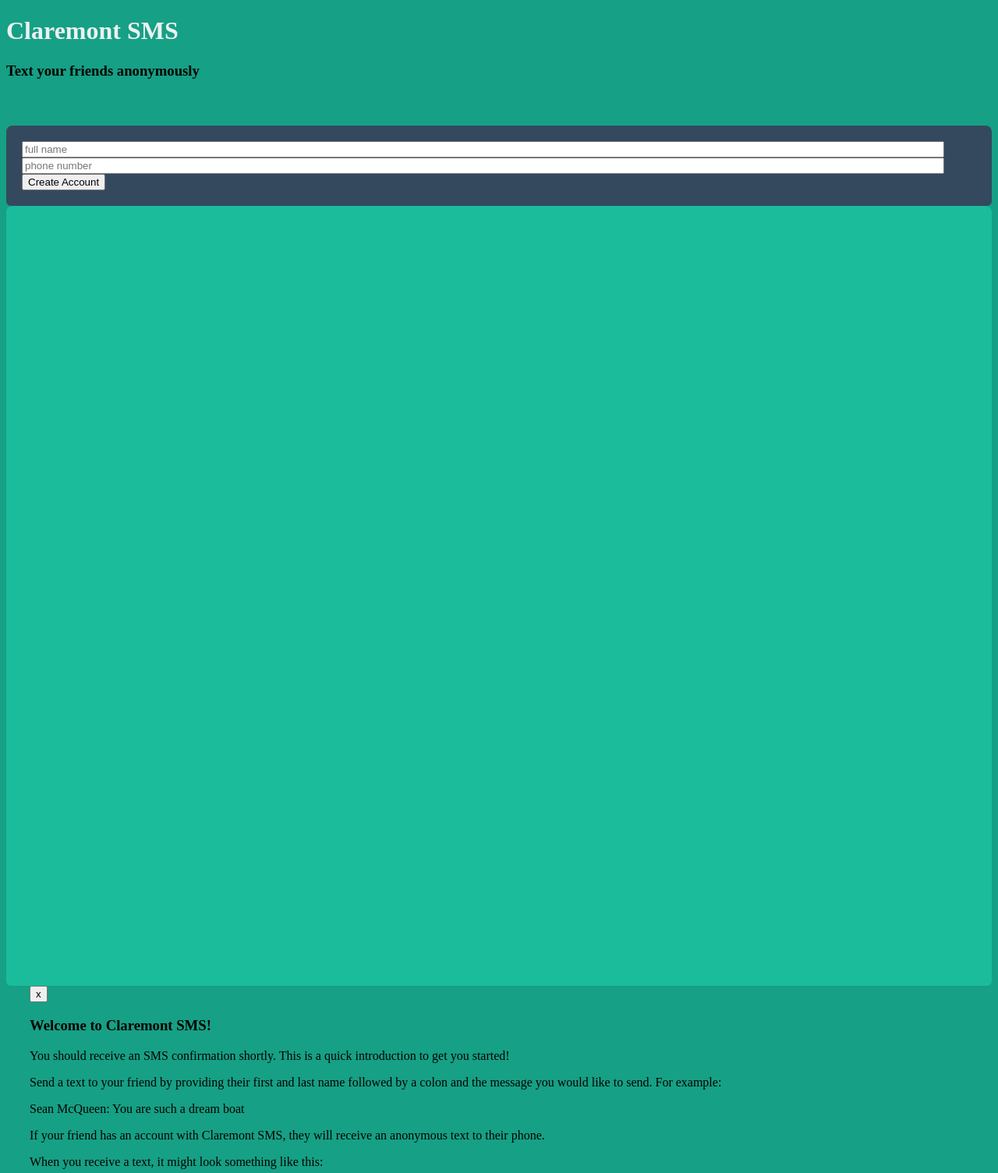
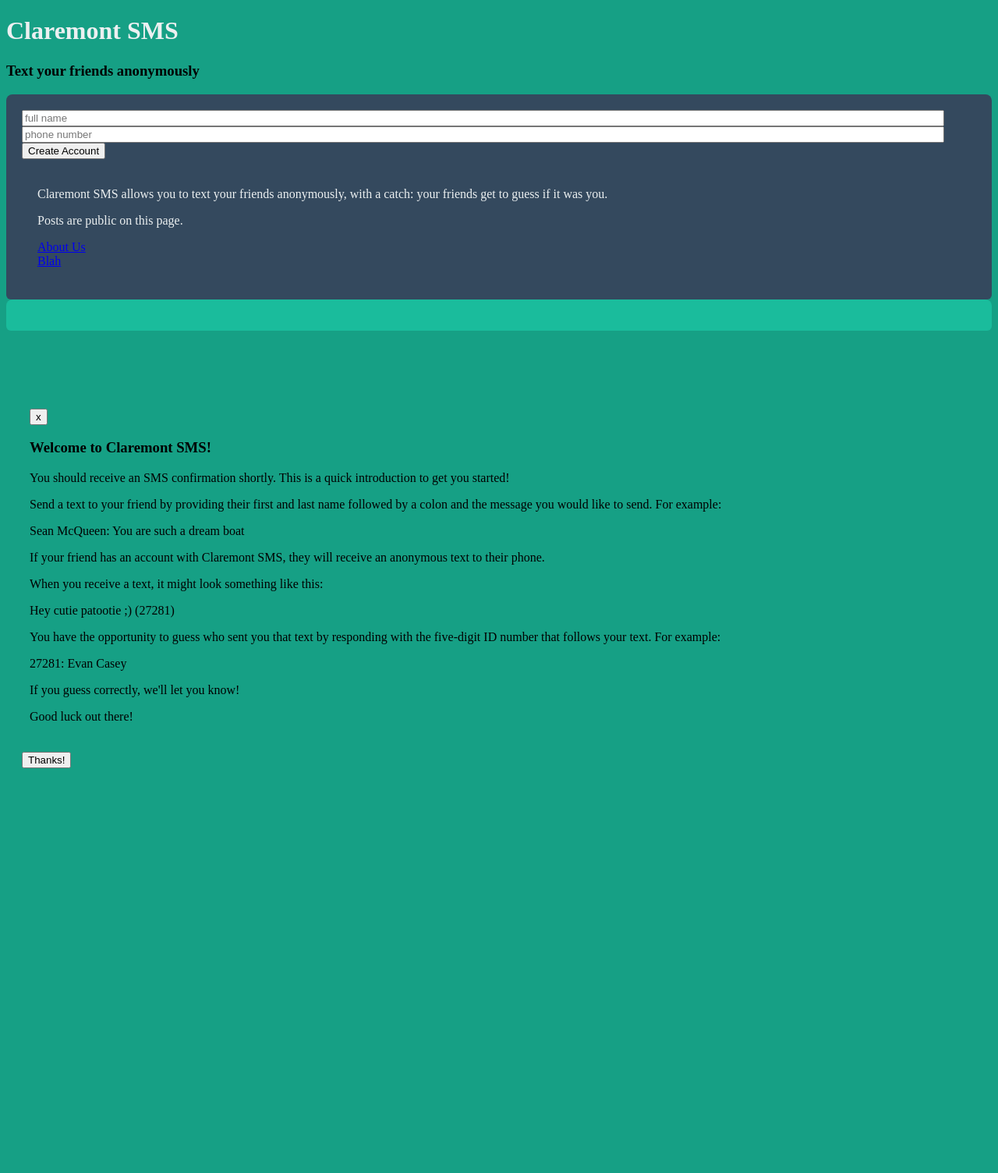
Before and after one commit to s-mcqueen/claremont-sms, a Flask app: page / in a window 1280 px wide. Shown: the top 1504 px of the page at 78% size. After the commit the page ends 985 px from the top, so only its background shows below. Run offline with Flask 2, Linux system fonts and the light colour scheme; data that the repository does not hold is empty; some libraries are stand-ins or nearby versions.

Commit message:
newsfeed ui changes and sidebar info

```diff
--- a/static/custom.css
+++ b/static/custom.css
@@ -18,13 +18,13 @@ body{
     background-color: #16A085;
 }
 
-h1{
-    color: #ECF0F1;
+#header{
+/*    height: 140px;
+*/    margin-top: 20px;
 }
 
-#header{
-    height: 140px;
-    margin-top: 20px;
+#title{
+    color: #ECF0F1;
 }
 
 .container{
@@ -33,7 +33,12 @@ h1{
 #signup {
     border-radius: 8px 8px 6px 6px;
 	background-color: #34495E;
-    color: #F1C40F;
+    padding: 20px;
+    color: #ECF0F1;
+
+}
+
+#about-us{
     padding: 20px;
 }
 
@@ -47,23 +52,28 @@ h1{
 
 #newsfeed{
     border-radius: 8px 8px 6px 6px;
-    height: 1000px;
     background-color: #1ABC9C;
+    padding: 20px;
 }
 
-
-#entry {
-	background-color: #efefef;
-	height: 60px;
-	padding-left: 30px;
+#entries {
+    background-color: #edeff1;
+    border-radius: 5px;
 }
 
-#entry2 {
-	background-color: #C2C2C2;
-	min-height: 200px;
-	padding-left: 30px;
+.entry{
+    border-bottom: 1px #BDC3C7 solid;
+    padding: 10px;
 }
 
+.entry-name{
+    font-style: italic;
+    color: #3498DB;
+}
+
+#footer{
+    height: 100px;
+}
 
 
 .intro-header {
--- a/templates/index.html
+++ b/templates/index.html
@@ -1,13 +1,3 @@
-<!-- 						<h4>
-						{% for post in posts %}
-
-   						 {{post.to_name}}: {{post.message}}
-						{% endfor %}
-						</h4>
- -->
-
-
-
 <!DOCTYPE html>
 <html>
 <head>
@@ -18,8 +8,8 @@
 </head>
 <body>
 	<div class="container" id="header">
-		<h1>Claremont SMS</h1>
-		<h3> Text your friends anonymously </h2>
+		<h1 id="title">Claremont SMS</h1>
+		<h3 id="subtitle"> Text your friends anonymously </h2>
 
 	</div>
 	<div class="container">
@@ -36,14 +26,37 @@
 						</div>
 				  		<button type="button" class="btn btn-primary btn-large btn-block" data-toggle="modal" data-target="#intro">Create Account</button>
 					</div>
+					<div id="about-us">
+						<p>
+							Claremont SMS allows you to text your friends anonymously, with a catch: your friends get to guess if it was you.
+						</p>
+						<p>
+							Posts are public on this page.
+						</p>
+						<a href="www.google.com">About Us</a>
+					</br>
+						<a href="www.google.com">Blah</a>
+					</div>
 				</div>
 			</div>
-			<div class="span7" id="newsfeed">
+			<div class="span7">
+				<div id="newsfeed">
+					<div id="entries">
 
+						{% for post in posts %}
+
+						<div class="entry">
+							<p class="entry-name"> to: {{post.to_name}} </p>
+							<p class="entry-message"> {{post.message}}</p>
+						</div>
+						{% endfor %}
+
+					</div>
+				</div>
 			</div>
 		</div>
 	</div>
-
+	<div class="container">
 	</div>
 
 
```
